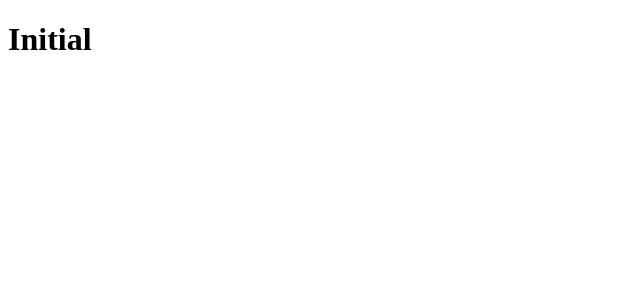
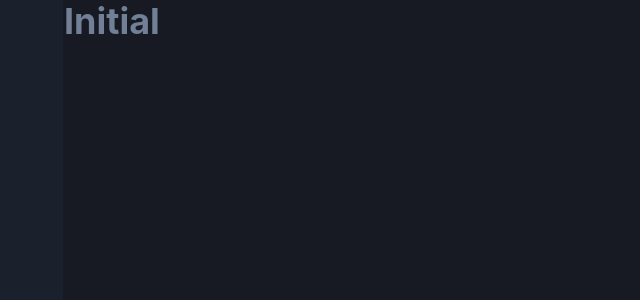
Before and after one commit to sammarxz/snippl, a Next.js app: page / in a window 1280 px wide. Shown: the top 300 px of the page, without its empty margins (0-640 px from the left). Built offline with nearby package versions, Linux system fonts and the light colour scheme.

Commit message:
add chakra-ui. create theme.

```diff
--- /dev/null
+++ b/components/Nav/index.tsx
@@ -0,0 +1,22 @@
+import {Box, Flex} from '@chakra-ui/react'
+
+export function Nav({...rest}) {
+  return (
+    <Box
+      as="nav"
+      bg="gray.800"
+      borderRight="1px"
+      borderRightColor="gray.900"
+      w={16}
+      h="100vh"
+      {...rest}
+    >
+      <Flex
+        h="20"
+        alignItems="center"
+        mx="8"
+        justifyContent="space-between"
+      ></Flex>
+    </Box>
+  )
+}
--- /dev/null
+++ b/components/index.ts
@@ -0,0 +1 @@
+export {Nav} from './Nav'
--- a/package.json
+++ b/package.json
@@ -9,6 +9,10 @@
     "lint": "next lint"
   },
   "dependencies": {
+    "@chakra-ui/react": "^1.6.6",
+    "@emotion/react": "^11",
+    "@emotion/styled": "^11",
+    "framer-motion": "^4",
     "next": "11.0.1",
     "react": "17.0.2",
     "react-dom": "17.0.2"
--- a/pages/_app.tsx
+++ b/pages/_app.tsx
@@ -1,6 +1,21 @@
-import type { AppProps } from 'next/app'
+import type {AppProps} from 'next/app'
+import Head from 'next/head'
+import {ChakraProvider, Box} from '@chakra-ui/react'
 
-function MyApp({ Component, pageProps }: AppProps) {
-  return <Component {...pageProps} />
+import {theme} from '../styles/theme'
+
+function App({Component, pageProps}: AppProps) {
+  return (
+    <>
+      <Head>
+        <title>CodeSnippets</title>
+      </Head>
+      <ChakraProvider theme={theme}>
+        <Box bg="gray.900" color="gray.500" h="100vh">
+          <Component {...pageProps} />
+        </Box>
+      </ChakraProvider>
+    </>
+  )
 }
-export default MyApp
+export default App
--- /dev/null
+++ b/pages/_document.tsx
@@ -0,0 +1,36 @@
+import Document, {
+  DocumentContext,
+  Html,
+  Head,
+  Main,
+  NextScript,
+} from 'next/document'
+
+class MyDocument extends Document {
+  static async getInitialProps(ctx: DocumentContext) {
+    const initialProps = await Document.getInitialProps(ctx)
+
+    return initialProps
+  }
+
+  render() {
+    return (
+      <Html>
+        <Head>
+          <link rel="preconnect" href="https://fonts.googleapis.com" />
+          <link rel="preconnect" href="https://fonts.gstatic.com" crossOrigin />
+          <link
+            href="https://fonts.googleapis.com/css2?family=IBM+Plex+Mono:wght@400;500&family=IBM+Plex+Sans:wght@400;500;600&display=swap"
+            rel="stylesheet"
+          />
+        </Head>
+        <body>
+          <Main />
+          <NextScript />
+        </body>
+      </Html>
+    )
+  }
+}
+
+export default MyDocument
--- a/pages/index.tsx
+++ b/pages/index.tsx
@@ -1,7 +1,12 @@
+import {Flex, Heading} from '@chakra-ui/react'
+
+import {Nav} from 'components'
+
 export default function Home() {
   return (
-    <div>
-      <h1>Initial</h1>
-    </div>
+    <Flex>
+      <Nav />
+      <Heading>Initial</Heading>
+    </Flex>
   )
 }
--- /dev/null
+++ b/styles/theme.ts
@@ -0,0 +1,24 @@
+import {extendTheme} from '@chakra-ui/react'
+
+export const theme = extendTheme({
+  typography: {
+    fonts: {
+      body: 'IBM Plex Sans, system-ui, sans-serif',
+      mono: 'IBM Plex Mono, Menlo, Monaco, Consolas, "Liberation Mono", "Courier New", monospace',
+    },
+  },
+  colors: {
+    brand: {
+      50: '#e2e7fc',
+      100: '#b4c1f8',
+      200: '#9cadf6',
+      300: '#859af4',
+      400: '#6e87f1',
+      500: 'rgba(63, 96, 237, 1)',
+      600: '#153ce4',
+      700: '#1336cc',
+      800: '#1130b5',
+      900: '#0d2486',
+    },
+  },
+})
--- a/tsconfig.json
+++ b/tsconfig.json
@@ -1,5 +1,6 @@
 {
   "compilerOptions": {
+    "baseUrl": ".",
     "target": "es5",
     "lib": ["dom", "dom.iterable", "esnext"],
     "allowJs": true,
```
Also changed, not shown: 1 other file (tests, documents, lock files or other folders).
